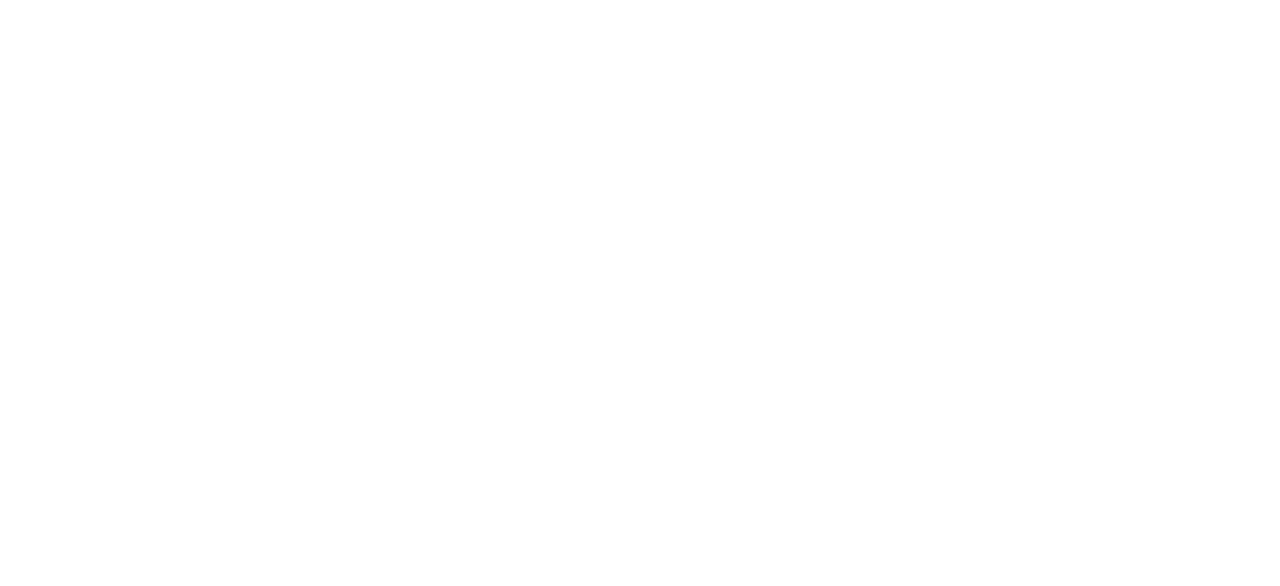
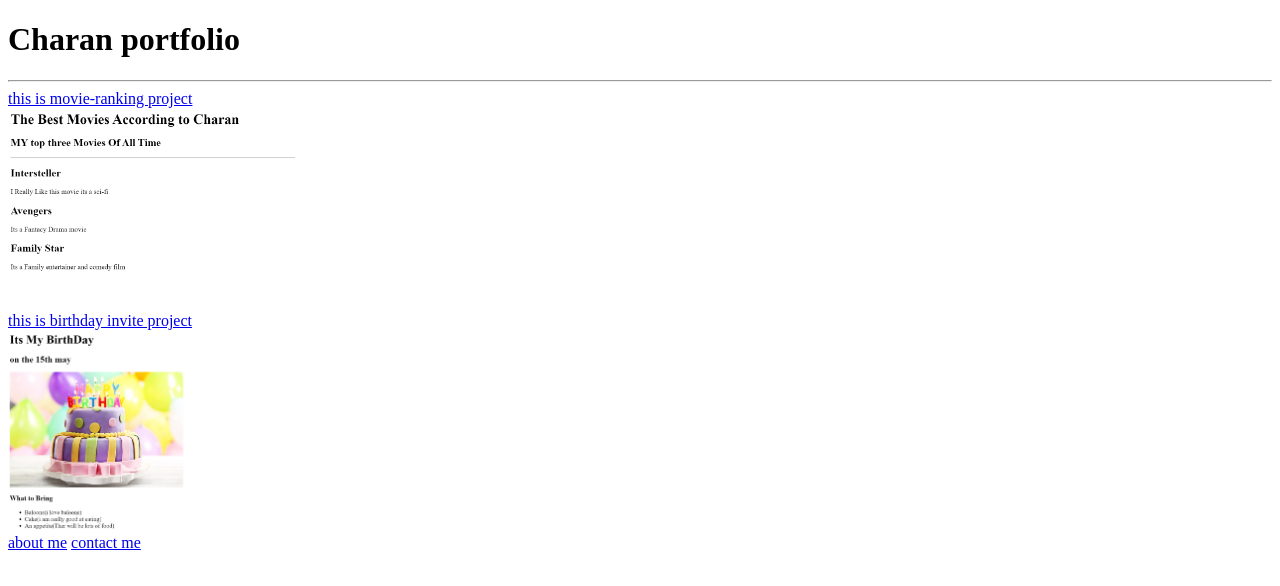
Before and after one commit to venkatanagacharan/html-portfolio-webpage, a plain HTML site: page index.html in a window 1280 px wide. Drawn offline with Linux system fonts and the light colour scheme.

Commit message:
index.html

```diff
--- a/index.html
+++ b/index.html
@@ -13,3 +13,23 @@ HINT for TODO 6: You can use the height attribute set to 200 to make the image s
 https://developer.mozilla.org/en-US/docs/Web/HTML/Element/img#attr-height -->
 
 <!-- TODO 7: Add the Contact Me and About Me page links -->
+<!DOCTYPE html>
+<html lang="en">
+<head>
+    <meta charset="UTF-8">
+    <meta name="viewport" content="width=device-width, initial-scale=1.0">
+    <title>Document</title>
+</head>
+<body>
+    <h1>Charan portfolio</h1>
+    <hr/>
+    <a href ="./public/movie-ranking.html">this is movie-ranking project</a>
+    <br/>
+    <img src="./assets/images/movieranking.png" height="200" alt="this is a movie ranking image"/>
+   <br/>
+    <a href ="./public/birthday-invite.html">this is birthday invite project</a><br/>
+    <img src="./assets/images/birthdayweb.png" height="200" alt="this is a movie ranking image"/><br/>
+    <a href="./public/about.html">about me</a>
+    <a href="./public/contact.html">contact me</a>
+</body>
+</html>
```
